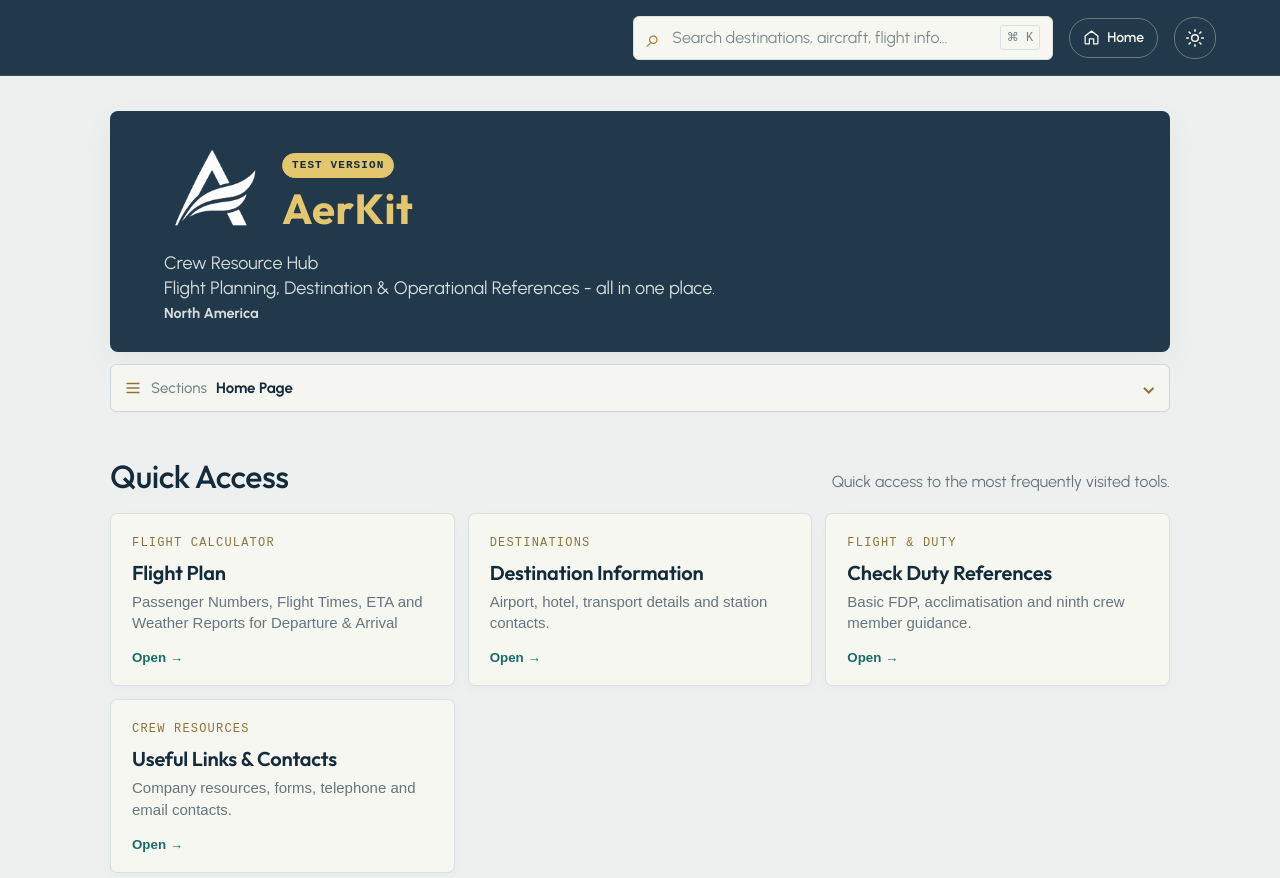
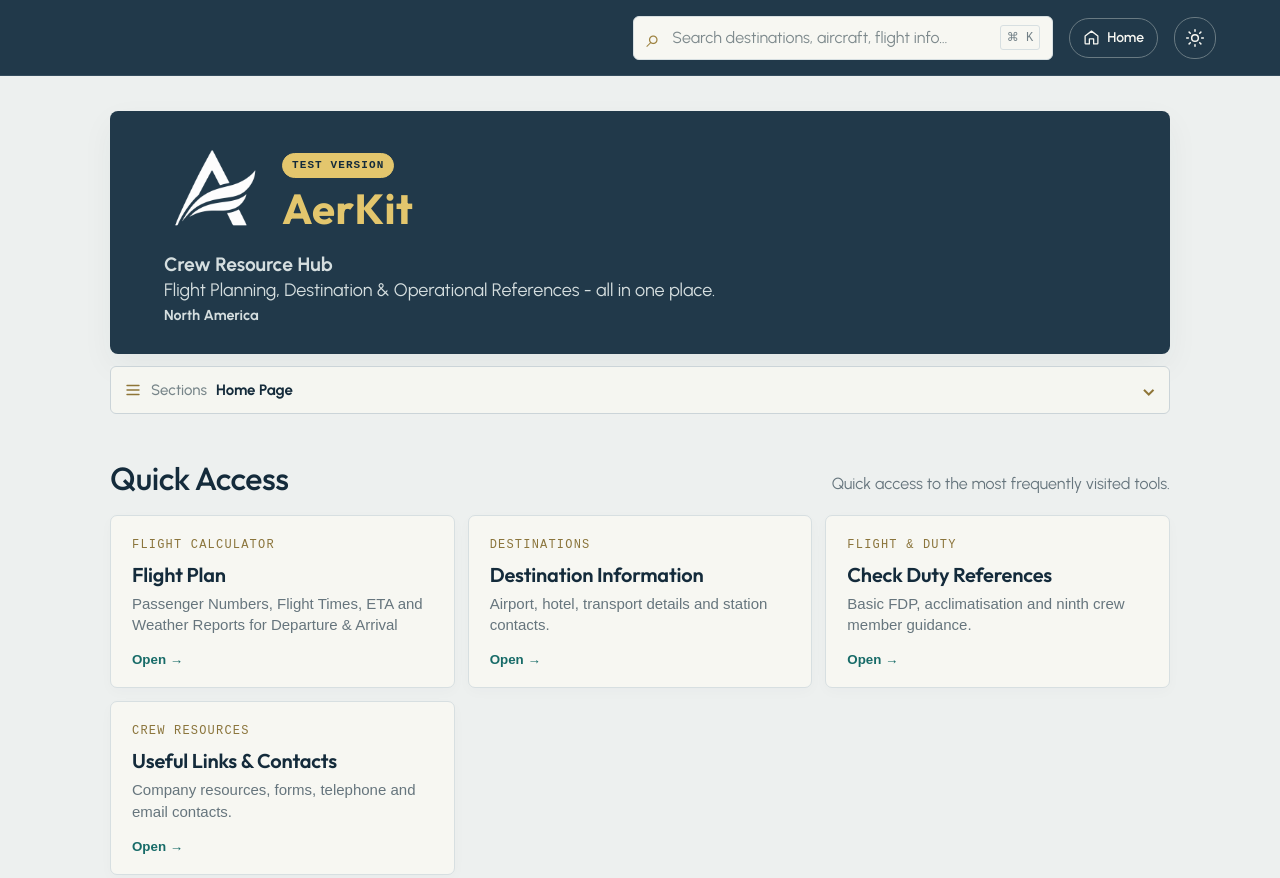
Before and after one commit to danielpbrowne/AerKit_TEST, a plain HTML site: page index.html in a window 1280 px wide. Shown: the top 878 px of the page. Drawn offline with Linux system fonts and the light colour scheme.

Commit message:
Font changes

```diff
--- a/index.html
+++ b/index.html
@@ -29,7 +29,7 @@
   <main id="main-content">
     <section class="welcome" id="home">
       <div class="welcome-brand"><img class="welcome-logo" src="assets/AerKit.png?v=aerkit-logo-20261120" alt=""><div class="welcome-copy"><span class="test-version-badge">TEST VERSION</span><h1 class="eyebrow">AerKit</h1></div></div>
-      <p class="intro">Crew Resource Hub<br>Flight Planning, Destination &amp; Operational References - all in one place.<span class="welcome-region">North America</span></p>
+      <p class="intro"><strong class="intro-title">Crew Resource Hub</strong><br>Flight Planning, Destination &amp; Operational References - all in one place.<span class="welcome-region">North America</span></p>
     </section>
     <nav class="section-navigation" aria-label="Main sections">
       <button class="section-menu-toggle" id="section-menu-toggle" type="button" aria-expanded="false" aria-controls="section-menu">
--- a/styles.css
+++ b/styles.css
@@ -33,6 +33,7 @@ main{max-width:1120px;margin:auto;padding:0 30px}
 .eyebrow,.section-kicker{font:13px ui-monospace,SFMono-Regular,monospace;letter-spacing:.12em;color:#e3c66d}
 .welcome-copy>.eyebrow{font:700 clamp(32px,4vw,42px)/1.08 Outfit,Urbanist,sans-serif;letter-spacing:.01em;color:#e3c66d;text-transform:none;margin:0}
 .intro{position:relative;z-index:1;font-size:18px;line-height:1.4;color:#d5dedf;max-width:none;margin:0}
+.intro-title{font-size:calc(1em + 1pt);font-weight:700}
 .welcome-region{display:block;font-size:80%;font-weight:700;line-height:1.25;margin-top:3px}
 .welcome-art{position:absolute;right:5%;top:0;width:40%;height:100%;opacity:.95}
 .sun{position:absolute;width:172px;height:172px;border:1px solid #d6c17445;border-radius:50%;top:48px;right:27px;background:radial-gradient(circle,#d8c57a12 0 55%,transparent 56%)}
```
